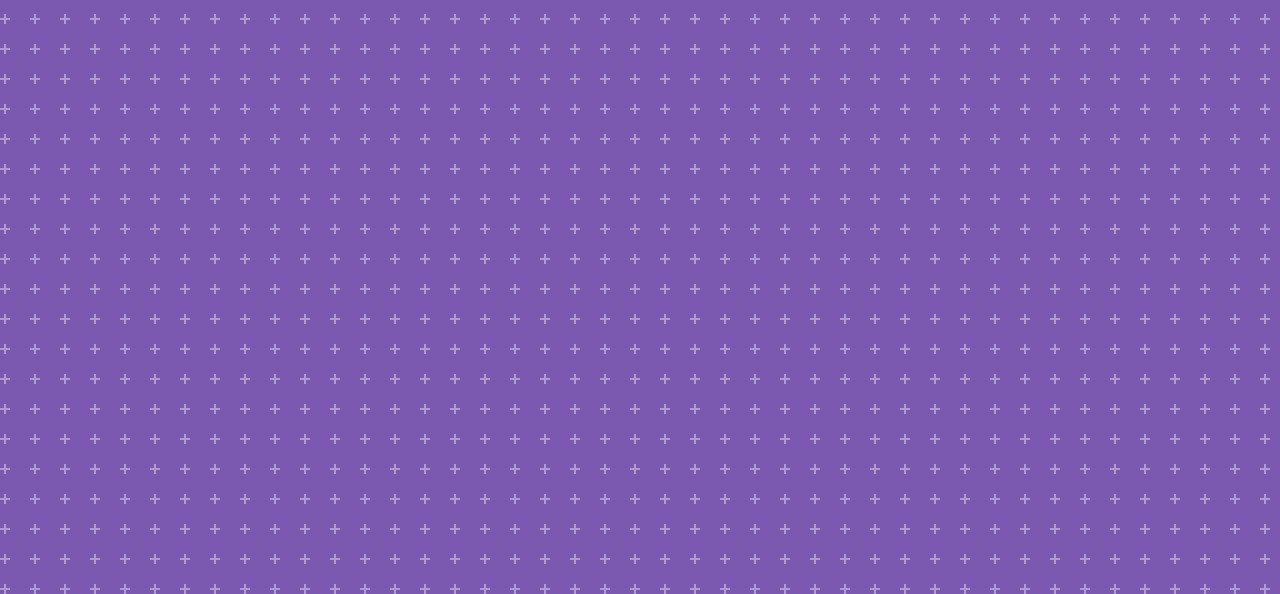
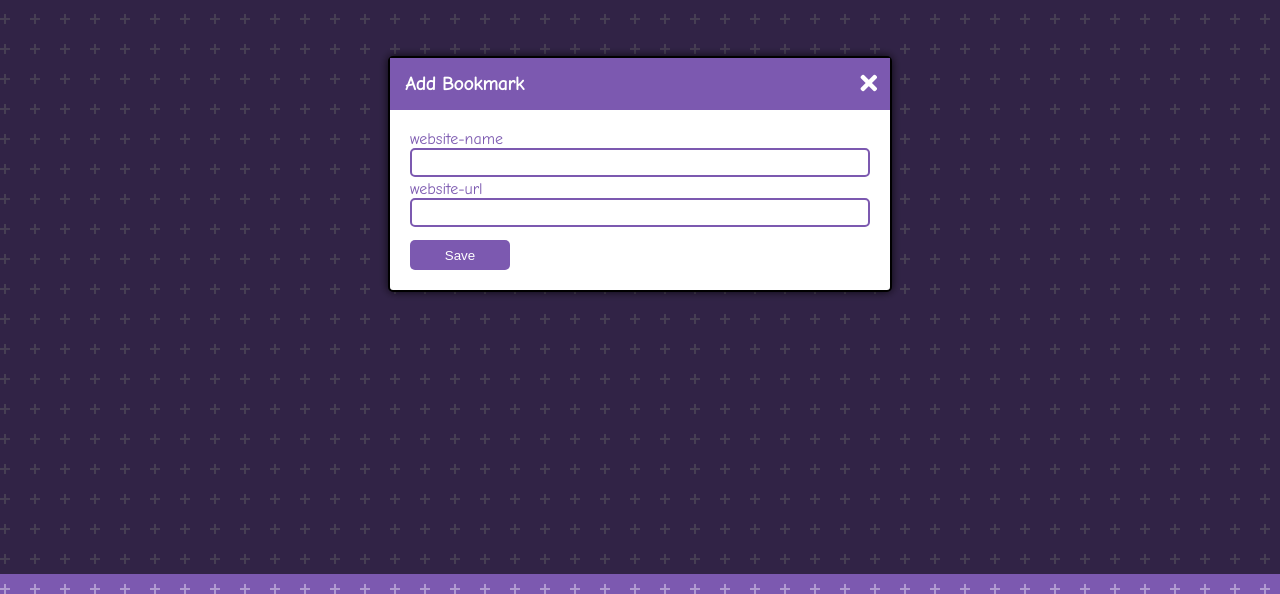
Before and after one commit to Aash417/p10-bookmarks-keeper, a plain HTML site: page index.html in a window 1280 px wide. Shown: the part 226-820 px from the top of the page. Drawn offline with Linux system fonts and the light colour scheme.

Commit message:
build modal window

```diff
--- a/index.html
+++ b/index.html
@@ -60,6 +60,33 @@
         </div>
       </div>
     </div>
+    <!-- Modal  -->
+    <div class="modal-container show-modal" id="modal">
+      <div class="modal">
+        <i class="fas fa-times close-icon" id="close-modal"></i>
+        <!-- Modal header  -->
+        <div class="modal-header">
+          <h3>Add Bookmark</h3>
+        </div>
+        <!-- Modal content  -->
+        <div class="modal-content">
+          <form id="bookmark-form">
+            <!-- Website Name -->
+            <div class="form-group">
+              <label for="website-name " class="form-label">website-name</label>
+              <input type="text" name="" class="form-input" id="website-name" />
+            </div>
+            <!-- Website Url -->
+            <div class="form-group">
+              <label for="website-url " class="form-label">website-url</label>
+              <input type="text" class="form-input" id="website-url" />
+            </div>
+
+            <button type="submit">Save</button>
+          </form>
+        </div>
+      </div>
+    </div>
 
     <!-- Script -->
     <script src="script.js"></script>
--- a/style.css
+++ b/style.css
@@ -82,6 +82,92 @@ a:active {
   margin-right: 5px;
 }
 
+/* Modal  */
+.modal-container {
+  background: rgba(0, 0, 0, 0.6);
+  display: none;
+  position: fixed;
+  top: 0;
+  left: 0;
+  right: 0;
+  bottom: 0;
+}
+.show-modal {
+  display: flex;
+  justify-content: center;
+  align-items: center;
+}
+.modal {
+  background: white;
+  box-shadow: 0 0 10px rgba(0, 0, 0, 0.8);
+  max-width: 95%;
+  width: 500px;
+  animation: modalopen 1s;
+  border-radius: var(--border-radius);
+  border: 2px solid black;
+}
+.close-icon {
+  float: right;
+  color: white;
+  font-size: 24px;
+  position: relative;
+  top: 13px;
+  right: 13px;
+  cursor: pointer;
+}
+.modal-header {
+  background: var(--primary-color);
+  color: white;
+  padding: 15px;
+}
+h3 {
+  margin: 0;
+}
+.modal-content {
+  padding: 20px;
+  /* background: whitesmoke; */
+}
+/* Form group */
+.form-group {
+  height: 50px;
+}
+.form-input {
+  width: 97%;
+  padding: 5px;
+  border: 2px solid var(--primary-color);
+  border-radius: var(--border-radius);
+  display: block;
+  outline: none;
+}
+.form-label {
+  color: var(--primary-color);
+  display: block;
+}
+button {
+  cursor: pointer;
+  color: white;
+  background: var(--primary-color);
+  border: none;
+  border-radius: var(--border-radius);
+  margin-top: 10px;
+  height: 30px;
+  width: 100px;
+}
+button:hover {
+  filter: brightness(120%);
+}
+button:focus {
+  outline: none;
+}
+@keyframes modalopen {
+  from {
+    opacity: 0;
+  }
+  to {
+    opacity: 1;
+  }
+}
+
 @media screen and (max-widht: 600px) {
   .container {
     flex-direction: column;
```
